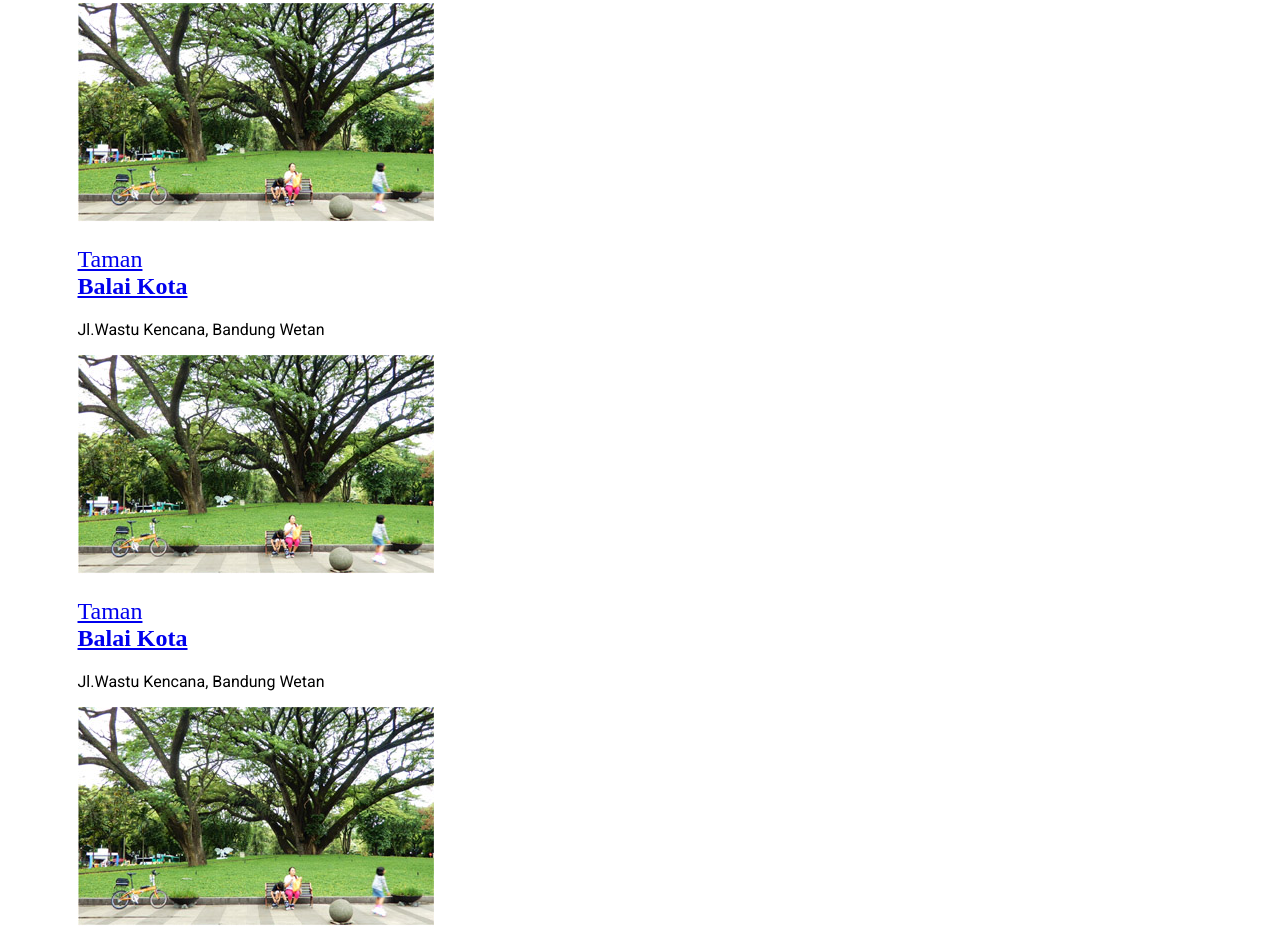
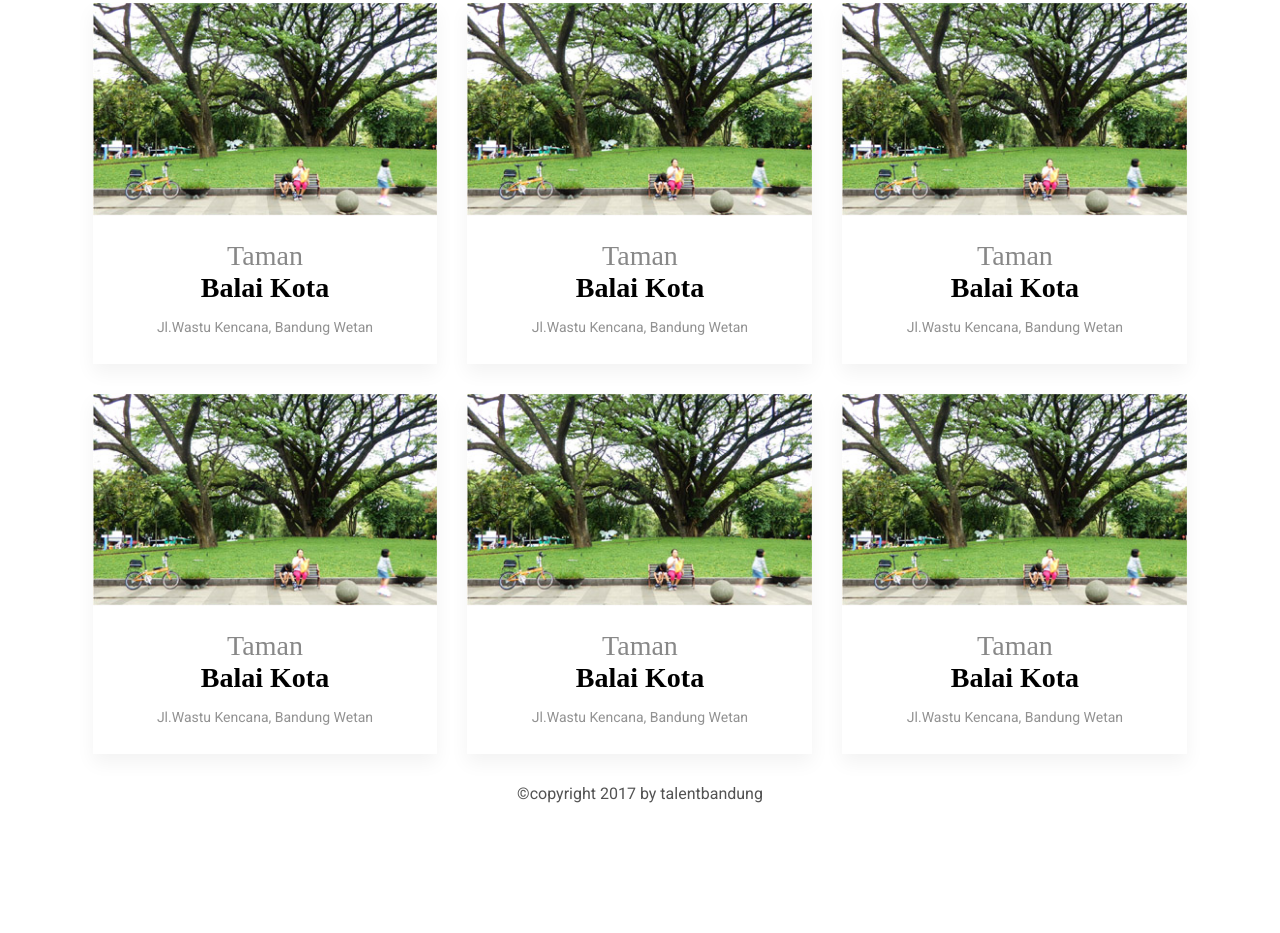
Before and after one commit to joepetrus/talentbandung.id, a plain HTML site: page sesi3/index.html in a window 1280 px wide. Shown: the part 603-1536 px from the top of the page. After the commit the page ends 1470 px from the top, so only its background shows below. Drawn offline with nearby package versions, Linux system fonts and the light colour scheme.

Commit message:
materi css sesi3

```diff
--- a/sesi3/index.html
+++ b/sesi3/index.html
@@ -2,6 +2,7 @@
 <html lang="en">
 <head>
     <meta charset="UTF-8">
+    <meta name="viewport" content="width=device-width, initial-scale=1.0"> <!--biasanya untuk di hp jika di pc ga keliatan -->
     <title>Jelajah Taman Tematik Bandung</title><!-- -->
     <link href="https://fonts.googleapis.com/css?family=Roboto:300,400,400i" rel="stylesheet"><!--ambil dari online -->
     <link rel="stylesheet" href="http://code.ionicframework.com/ionicons/2.0.1/css/ionicons.min.css"><!--ambil dari online -->
@@ -21,14 +22,17 @@
                 <button type="submit"><i class="ion-ios-search-strong"></i></button><!--classnya ambil dari ionicons.com online -->
             </form>
         </div>
-        <div class="daftar-taman">
+        <div class="daftar-taman grid-layout">
+                <div class="grid-item">
                     <div class="taman">
+                        <figure>
                     <a href="single.html">
-                    <img src="images/taman-balkot.jpg">
+                        <img src="images/taman-balkot.jpg" alt ="">
                     </a>
-                <div class="taman-detail"></div>
+                </figure>
+                    <div class="taman-detail">
                     <h2>
-                    <a href="g">
+                        <a href="single.html">
                             <span class="subtitle">Taman</span>
                             <span class="title">Balai Kota</span>
                         </a>
@@ -36,84 +40,103 @@
                     <p>Jl.Wastu Kencana, Bandung Wetan</p>
                 </div>
                 </div>
+                </div>
+                <div class="grid-item">
                         <div class="taman">
+                            <figure>
                         <a href="single.html">
-                    <img src="images/taman-balkot.jpg">
+                            <img src="images/taman-balkot.jpg" alt ="">
                         </a>
-                <div class="taman-detail"></div>
+                    </figure>
+                        <div class="taman-detail">
                         <h2>
-                    <a href="g">
+                            <a href="single.html">
                                 <span class="subtitle">Taman</span>
                                 <span class="title">Balai Kota</span>
                             </a>
                         </h2>
+
                         <p>Jl.Wastu Kencana, Bandung Wetan</p>
                     </div>
+                    </div>
+                    </div>
+                    <div class="grid-item">
                             <div class="taman">
+                                <figure>
                             <a href="single.html">
-                    <img src="images/taman-balkot.jpg">
+                                <img src="images/taman-balkot.jpg" alt ="">
                             </a>
-                <div class="taman-detail"></div>
+                        </figure>
+                            <div class="taman-detail">
                             <h2>
-                    <a href="g">
+                                <a href="single.html">
                                     <span class="subtitle">Taman</span>
                                     <span class="title">Balai Kota</span>
                                 </a>
                             </h2>
+
                             <p>Jl.Wastu Kencana, Bandung Wetan</p>
                         </div>
+                        </div>
+                        </div>
+                        <div class="grid-item">
                                 <div class="taman">
+                                    <figure>
                                 <a href="single.html">
-                    <img src="images/taman-balkot.jpg">
+                                    <img src="images/taman-balkot.jpg" alt ="">
                                 </a>
-                <div class="taman-detail"></div>
+                            </figure>
+                                <div class="taman-detail">
                                 <h2>
-                    <a href="g">
+                                    <a href="single.html">
                                         <span class="subtitle">Taman</span>
                                         <span class="title">Balai Kota</span>
                                     </a>
                                 </h2>
+
                                 <p>Jl.Wastu Kencana, Bandung Wetan</p>
                             </div>
+                            </div>
+                            </div>
+                            <div class="grid-item">
                                     <div class="taman">
+                                        <figure>
                                     <a href="single.html">
-                    <img src="images/taman-balkot.jpg">
+                                        <img src="images/taman-balkot.jpg" alt ="">
                                     </a>
-                <div class="taman-detail"></div>
+                                </figure>
+                                    <div class="taman-detail">
                                     <h2>
-                    <a href="g">
+                                        <a href="single.html">
                                             <span class="subtitle">Taman</span>
                                             <span class="title">Balai Kota</span>
                                         </a>
                                     </h2>
+
                                     <p>Jl.Wastu Kencana, Bandung Wetan</p>
                                 </div>
+                                </div>
+                                </div>
+                                <div class="grid-item">
                                         <div class="taman">
+                                            <figure>
                                         <a href="single.html">
-                    <img src="images/taman-balkot.jpg">
+                                            <img src="images/taman-balkot.jpg" alt ="">
                                         </a>
-                <div class="taman-detail"></div>
+                                    </figure>
+                                        <div class="taman-detail">
                                         <h2>
-                    <a href="g">
+                                            <a href="single.html">
                                                 <span class="subtitle">Taman</span>
                                                 <span class="title">Balai Kota</span>
                                             </a>
                                         </h2>
+
                                         <p>Jl.Wastu Kencana, Bandung Wetan</p>
                                     </div>
-            <div class="taman">
-                <a href="single.html">
-                    <img src="images/taman-balkot.jpg">
-                </a>
-                <div class="taman-detail"></div>
-                <h2>
-                    <a href="g">
-                        <span class="subtitle">Taman</span>
-                        <span class="title">Balai Kota</span>
-                    </a>
-                </h2>
-                <p>Jl.Wastu Kencana, Bandung Wetan</p>
                                     </div>
+                                    </div>
+
 
             <div class="footer">
                 <p>&copy;copyright 2017 by talentbandung</p></div>
--- a/sesi3/style.css
+++ b/sesi3/style.css
@@ -55,7 +55,12 @@ body{
     padding: 20px 70px 25px 25px;
     border-radius: 45px; /* membulatkan tabel pencarian*/
     border: none;
-    box-shadow: 0 10px 13px rgba(0,0,0,0.05) /* 0.5 untuk transparan tabel pencarian */
+    box-shadow: 0 10px 13px rgba(0,0,0,0.05); /* 0.5 untuk transparan tabel pencarian */
+    outline:none;
+    transition: border-color 300ms ease-out;
+}
+.hero form input:focus {
+    border: 2px solid rgb(146, 146, 175);
 }
 
 .hero form button { /*untuk icon pencarian */
@@ -67,3 +72,75 @@ body{
     border: none;
     background: none;
 }
+
+.grid-layout{
+
+}
+.grid-layout:after {
+    content: " ";
+    clear: both; /* bisa left, both, right */
+    display: block;
+}
+
+.grid-item {
+    width:33.3333%; /*100 : 3 krna 3 gambar */
+    float:left; /*rata gambar kiri */
+    padding: 0 15px; /* jarak gambar */
+}
+
+.grid-item:nth-child(3n+1) {
+    clear: both;
+}
+
+.taman {
+    background-color: white;
+    margin-bottom: 30px;
+    box-shadow: 0 9px 18px rgba(0,0,0,0.05); /* shadow gambar */
+
+}
+.taman figure{
+    margin: 0 /*biar gambarnya rata rapi */
+}
+.taman figure img{ width: 100%}
+
+.taman-detail {
+    padding: 15px;
+    text-align: center;
+}
+
+.taman a{
+    text-decoration: none;
+}
+.taman-detail h2 {
+    font-size: 28px;
+    margin: 5px 0 15px;
+}
+.taman-detail .title {
+    color: black;
+}
+.taman-detail .subtitle {
+    color: #888;
+
+}
+.taman-detail p {
+    font-size: 14px;
+    color: #929292; /*warna dan ukuran nama alamat */
+}
+
+.footer { /*untuk bagian copyright bawah */
+    text-align: center;
+    padding: 90px 15px 40px;
+    color: #535353;
+}
+
+@media screen and (max-width: 990px){ /*990px untuk tabel tampilan resize besar kecil halaman web*/
+    .grid-item{width: 50%}
+    .grid-item:nth-child(3n+1){clear: none}
+    .grid-item:nth-child(2n+1){clear: both}
+}
+
+@media screen and (max-width: 480px) { /*480px untuk dimobile */
+    .hero .subtitle {font-size:48px }
+    .hero .title {font-size: 30px}
+    .grid-item{width:100%}
+}
```
Lines whose indentation alone changed are shown as unchanged.
